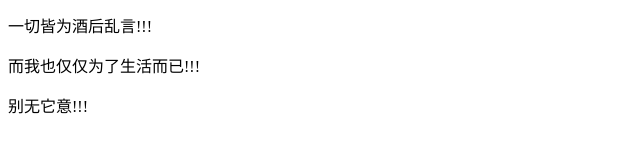
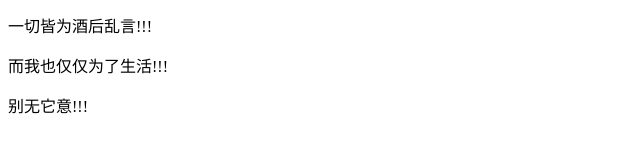
Before and after one commit to lixchen/lixchen.github.io, a plain HTML site: page index.html in a window 1280 px wide. Shown: the part 623-776 px from the top of the page, 0-640 px from the left. Drawn offline with Linux system fonts and the light colour scheme.

Commit message:
Update index.html

```diff
--- a/index.html
+++ b/index.html
@@ -37,7 +37,7 @@
     </header>
     <main>
         <p>一切皆为酒后乱言!!!</p>
-        <p>而我也仅仅为了生活而已!!!</p>
+        <p>而我也仅仅为了生活!!!</p>
         <p>别无它意!!!</p>
     </main>
 </body>
```
